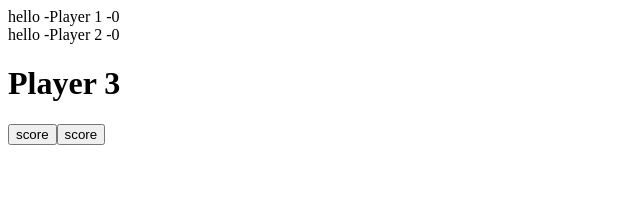
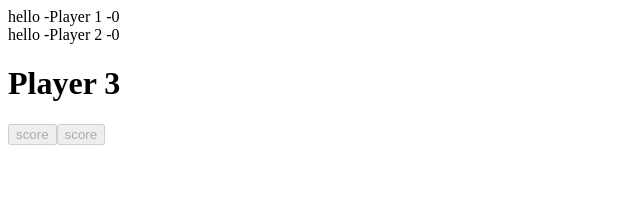
Before and after one commit to NULL-OPERATOR/tennis-scores, a React app: page / in a window 1280 px wide. Shown: the top 214 px of the page, without its empty margins (0-640 px from the left). Built offline with nearby package versions, Linux system fonts and the light colour scheme.

Commit message:
update game logic

```diff
--- a/src/containers/AddScoreList.js
+++ b/src/containers/AddScoreList.js
@@ -4,12 +4,12 @@ import { increaseScore } from '../actions'
 import AddScore from '../components/AddScore'
 
 
-const AddScoreList = ({ players, active, increaseScore }) => (
+const AddScoreList = ({ players, winner, increaseScore }) => (
   <div>
     {players.map(player =>
       <AddScore
         key={player.id}
-        active={active}
+        winner={winner}
         onClick={() => increaseScore(player.id)} />
     )}
   </div>
@@ -17,7 +17,7 @@ const AddScoreList = ({ players, active, increaseScore }) => (
 
 const mapStateToProps = (state) => ({
   players: state.game.players,
-  active: state.game.winner,
+  winner: state.game.winner,
 })
 
 export default connect(
```
